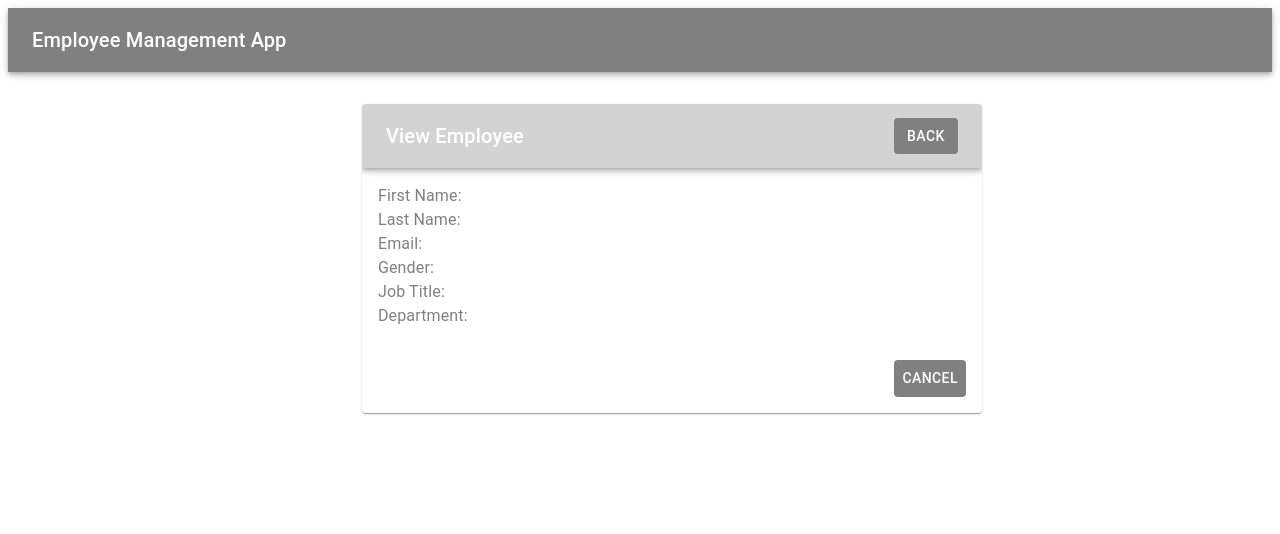
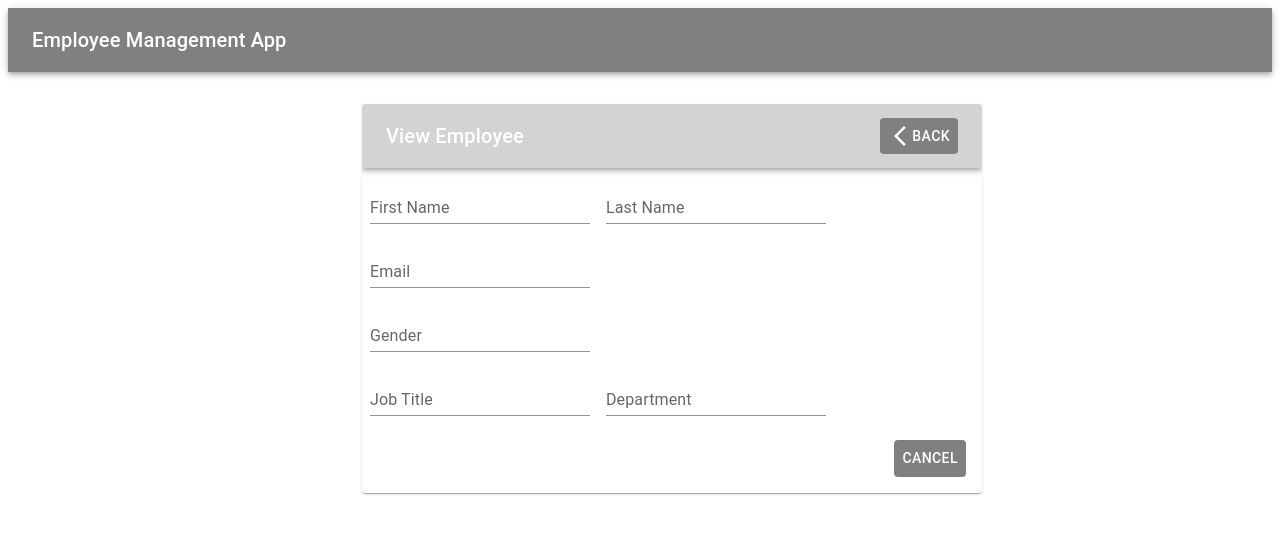
Before and after one commit to Plaxidia/Employee-Managment-App, a React (Create React App) app in the folder front_end/: page /view/1 in a window 1280 px wide. Shown: the top 534 px of the page. Built offline with nearby package versions, Linux system fonts and the light colour scheme; no server answers.

Commit message:
completed building the viewpage.

```diff
--- a/front_end/src/index.js
+++ b/front_end/src/index.js
@@ -14,6 +14,7 @@ root.render(
         <Route path="/" element={<Home />} />
         <Route path="/add-employee" element={<AddEmployee />} />
         <Route path="/view/:id" element={<View />} />
+
       </Routes>
     </BrowserRouter>
   </div>
--- a/front_end/src/pages/home.js
+++ b/front_end/src/pages/home.js
@@ -20,7 +20,6 @@ import {
   TableHead,
   TableBody,
   TableRow,
-  // TableFooter,
   TableCell,
   Paper,
 } from "@mui/material";
@@ -45,7 +44,6 @@ function Home() {
     marginTop: 10,
     height: "100vh", // Adjust as needed to center vertically
   });
-
   const [rows, setRows] = useState([]); // State to store fetched data
 
   useEffect(() => {
@@ -78,14 +76,12 @@ function Home() {
 );
 
 const Navigate = useNavigate();
-
 const [showAddEmployee, setShowAddEmployee] = useState(false);
 
 const handleAddEmployeeClick = () => {
   setShowAddEmployee(true);
   Navigate("/add-employee");// Navigate to the "/add-employee" route
 };
-
 const [showView, setView] = useState(false);
 
 const handleViewClick = (id) => {
@@ -199,7 +195,8 @@ const handleViewClick = (id) => {
                       <td>
                         <Box sx={{ display: "flex", width: "50%", gap: 1 }}>
                           <VisibilityOutlinedIcon
-                          onClick={handleViewClick(row.id)}
+                            onClick={() => handleViewClick(row.id)}
+
                             sx={{
                               display: "flex",
                               justifyContent: "center",
--- a/front_end/src/pages/viewpage.js
+++ b/front_end/src/pages/viewpage.js
@@ -6,9 +6,9 @@ import Card from "@mui/material/Card";
 import AppBar from "@mui/material/AppBar";
 import Toolbar from "@mui/material/Toolbar";
 import Typography from "@mui/material/Typography";
-//import TextField from "@mui/material/TextField";
+import TextField from "@mui/material/TextField";
 import axios from "axios";
-
+import ArrowBackIosNewSharpIcon from "@mui/icons-material/ArrowBackIosNewSharp";
 export default function View() {
 
   useEffect(() => {
@@ -21,17 +21,11 @@ export default function View() {
       }, []);
 
   const navigate = useNavigate();
-
-  // const handleCancel = () => {
-  //   navigate("/");
-  // };
   const handleCancel = () => {
     // Check if the current route is already "/"
     if (window.location.pathname !== "/") {
       // If not, navigate to "/"
       navigate("/");
-      //navigate(-1); // Go back to the previous page
-
     }
   };
 
@@ -80,13 +74,15 @@ export default function View() {
                 View Employee
               </Typography>
               <Button sx={{ color: "white", background: "grey", cursor: "pointer", "&:hover": { color: "", background: "#e6e2f0" } }} onClick={() => navigate(-1)}>
+              <ArrowBackIosNewSharpIcon/>
                 Back
               </Button>
+
             </Toolbar>
           </AppBar>
         </Box>
 
-        {/* <Box>
+        <Box>
           <Box sx={{ display: "flex", alignItems: "center", "& > :not(style)": { m: 1 } }}>
             <TextField id="first-name" label="First Name" value={employee.first_name} variant="standard" />
             <TextField id="last-name" label="Last Name" value={employee.last_name} variant="standard" />
@@ -101,17 +97,6 @@ export default function View() {
             <TextField id="job-title" label="Job Title" value={employee.job_title} variant="standard" />
             <TextField id="department" label="Department" value={employee.department} variant="standard" />
           </Box>
-        </Box>  */}
-
-        <Box>
-          <Box sx={{ display: "flex", flexDirection: "column", alignItems: "flex-start", p: 2 }}>
-            <Typography variant="body1">First Name: {employee.firstName}</Typography>
-            <Typography variant="body1">Last Name: {employee.lastName}</Typography>
-            <Typography variant="body1">Email: {employee.email}</Typography>
-            <Typography variant="body1">Gender: {employee.gender}</Typography>
-            <Typography variant="body1">Job Title: {employee.jobTitle}</Typography>
-            <Typography variant="body1">Department: {employee.department}</Typography>
-          </Box>
         </Box>
 
         <Box sx={{ "& > :not(style)": { m: 1 }, position: "relative", bottom: 0, right: 0, display: "flex", justifyContent: "flex-end", padding: "8px" }}>
```
